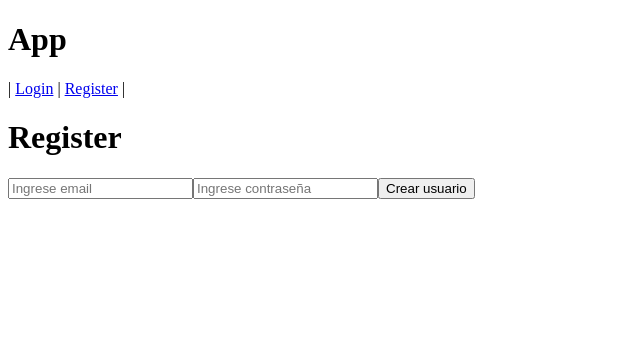
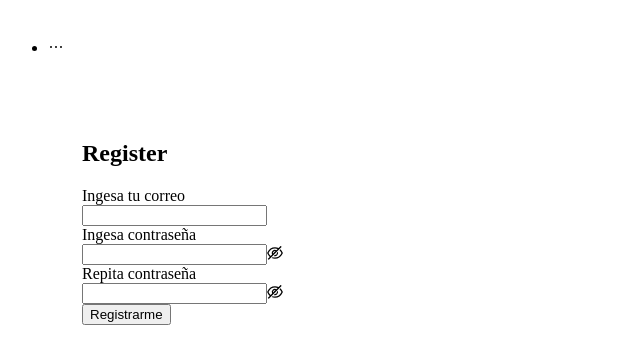
Before and after one commit to AaronIME/curso-vue, a Vue app in the folder Seccion7/firebase-app-1/: page /register in a window 1280 px wide. Shown: the top 364 px of the page, without its empty margins (0-640 px from the left). Built offline with nearby package versions, Linux system fonts and the light colour scheme.

Commit message:
Cambios formulario seccion 7

```diff
--- a/Seccion7/firebase-app-1/package.json
+++ b/Seccion7/firebase-app-1/package.json
@@ -8,9 +8,11 @@
     "preview": "vite preview"
   },
   "dependencies": {
+    "ant-design-vue": "^3.2.15",
     "firebase": "^9.6.8",
     "nanoid": "^3.3.1",
     "pinia": "^2.0.11",
+    "unplugin-vue-components": "^0.22.12",
     "vue": "^3.2.25",
     "vue-router": "^4.0.14"
   },
--- a/Seccion7/firebase-app-1/src/App.vue
+++ b/Seccion7/firebase-app-1/src/App.vue
@@ -1,20 +1,44 @@
 <template>
-  <div>
-    <h1>App</h1>
-    <nav v-if="!userStore.loadingSession">
-      <router-link to="/" v-if="userStore.userData">Home</router-link> |
-      <router-link to="/login" v-if="!userStore.userData">Login</router-link> |
-      <router-link to="/register" v-if="!userStore.userData">Register</router-link> |
-      <button @click="userStore.logoutUser" v-if="userStore.userData">Logout</button>
-    </nav>
-    <div v-else>
-      loading user...
-    </div>
-    <router-view></router-view>
-  </div>
+  <a-layout>
+    <a-layout-header v-if="!userStore.loadingSession">
+      <a-menu theme="dark" mode="horizontal" :style="{ lineHeight: '64px' }" v-model:selectedKeys="selectedKeys">
+        <a-menu-item v-if="userStore.userData" key="home">
+          <router-link to="/" >Home</router-link>
+        </a-menu-item>
+        <a-menu-item v-if="!userStore.userData" key="login">
+          <router-link to="/login" >Login</router-link>
+        </a-menu-item>
+        <a-menu-item v-if="!userStore.userData" key="register">
+          <router-link to="/register" >Register</router-link>
+        </a-menu-item>
+        <a-menu-item @click="userStore.logoutUser" v-if="userStore.userData" key="logout">Logout</a-menu-item>
+      </a-menu>
+    </a-layout-header>
+    <a-layout-content :style="{ padding: '0 50px'}">
+
+      <div :style="{ background: '#fff', padding: '24px', minHeight: '380px' }">
+        <div v-if="userStore.loadingSession">
+          loading user...
+        </div>
+        <router-view></router-view>
+      </div>
+    </a-layout-content>
+
+  </a-layout>
 </template>
 
 <script setup>
-import {useUserStore} from './stores/user'
+import { ref, watch } from 'vue';
+import { useRoute } from 'vue-router';
+import { useUserStore } from './stores/user'
+
+const route = useRoute()
 const userStore = useUserStore()
+const selectedKeys = ref([])
+
+//Esta pendiente de un dato, recibe el dato que se espera y su accion correspondiente
+watch(() => route.name, () => {selectedKeys.value = [route.name]});
+
+
+
 </script>
--- a/Seccion7/firebase-app-1/src/views/Login.vue
+++ b/Seccion7/firebase-app-1/src/views/Login.vue
@@ -1,28 +1,58 @@
 <template>
-    <div>
-        <h1>Login</h1>
-        <form @submit.prevent="handleSubmit">
-            <input type="email" placeholder="Ingrese email" v-model.trim="email">
-            <input type="password" placeholder="Ingrese contraseña" v-model.trim="password">
-            <button type="submit" :disabled="userStore.loadingUser">Acceso</button>
-        </form>
-    </div>
+    <a-row>
+        <a-col span="12" offset="6">
+            <h1>Login</h1>
+            <!-- @submit.prevent="handleSubmit" -->
+            <a-form name="basicLogin" autocomplete="off" layout="vertical" :model="formState" @finish="onFinish"
+                @finishFailed="onFinishFailed">
+                <a-form-item name="email" label="Ingesa tu correo"
+                    :rules="[{ required: true, whitespace:true, type:'email', message: 'Ingresa un email' }]">
+                    <a-input v-model:value="formState.email"></a-input>
+                </a-form-item>
+                <a-form-item  name="password" label="Ingesa contraseña"
+                    :rules="[{ whitespace:true, required: true, min:6, message: 'Ingresa una contraseña con minimo 6 caracteres' }]">
+                    <a-input-password v-model:value="formState.password"></a-input-password>
+                </a-form-item>
+                <a-form-item>
+                    <a-button type="submit" html-type="submit" :disabled="userStore.loadingUser">Ingresar</a-button>
+                </a-form-item>
+                <!-- <input type="email" placeholder="Ingrese email" v-model.trim="email"> -->
+                <!-- <input type="password" placeholder="Ingrese contraseña" v-model.trim="password"> -->
+                <!-- <button type="primary" :disabled="userStore.loadingUser">Acceso</button> -->
+            </a-form>
+        </a-col>
+    </a-row>
 </template>
 
 <script setup>
-    import { ref } from 'vue';
-    import {useUserStore} from '../stores/user'
+import { ref, reactive } from 'vue';
+import { useUserStore } from '../stores/user'
 
-    const userStore = useUserStore()
+const userStore = useUserStore()
 
-    const email = ref('')
-    const password = ref('')
+// const email = ref('')
+// const password = ref('')
 
-    const handleSubmit = async() => {
-        if(!email.value || password.value.length < 6){
-            return alert('llena los campos')
-        }
-        await userStore.loginUser(email.value, password.value)
-    }
+const formState = reactive({
+    email: '',
+    password: ''
+    //   remember: true,
+});
+
+// const handleSubmit = async () => {
+//     if (!formState.email || formState.password.length < 6) {
+//         return alert('llena los campos')
+//     }
+//     await userStore.loginUser(formState.email, formState.password)
+// }
+
+const onFinish = async (values) => {
+    console.log('Success:', values);
+    await userStore.loginUser(formState.email, formState.password)
+};
+
+const onFinishFailed = (errorInfo) => {
+    console.log('Failed:', errorInfo);
+};
 
 </script>
--- a/Seccion7/firebase-app-1/src/views/Register.vue
+++ b/Seccion7/firebase-app-1/src/views/Register.vue
@@ -1,29 +1,83 @@
-<template>
-    <div>
-        <h1>Register</h1>
-        <form @submit.prevent="handleSubmit">
+
+        <!-- <form @submit.prevent="handleSubmit">
             <input type="email" placeholder="Ingrese email" v-model.trim="email">
             <input type="password" placeholder="Ingrese contraseña" v-model.trim="password">
             <button type="submit" :disabled="userStore.loadingUser">Crear usuario</button>
-        </form>
-    </div>
+        </form> -->
+<template>
+    <a-row>
+        <a-col span="12" offset="6">
+            <h1>Register</h1>
+            <!-- @submit.prevent="handleSubmit" -->
+            <a-form name="basicLogin" autocomplete="off" layout="vertical" :model="formState" @finish="onFinish"
+                @finishFailed="onFinishFailed">
+                <a-form-item name="email" label="Ingesa tu correo"
+                    :rules="[{ required: true, whitespace: true, type:'email', message: 'Ingresa un email' }]">
+                    <a-input v-model:value="formState.email"></a-input>
+                </a-form-item>
+                <a-form-item name="password" label="Ingesa contraseña"
+                    :rules="[{ whitespace: true, required: true, min: 6, message: 'Ingresa una contraseña con minimo 6 caracteres' }]">
+                    <a-input-password v-model:value="formState.password"></a-input-password>
+                </a-form-item>
+                <a-form-item name="repassword" label="Repita contraseña" :rules="[{ validator: validatePass }]">
+                    <a-input-password v-model:value="formState.repassword"></a-input-password>
+                </a-form-item>
+                <a-form-item>
+                    <a-button type="submit" html-type="submit" :disabled="userStore.loadingUser">Registrarme</a-button>
+                </a-form-item>
+                <!-- <input type="email" placeholder="Ingrese email" v-model.trim="email"> -->
+                <!-- <input type="password" placeholder="Ingrese contraseña" v-model.trim="password"> -->
+                <!-- <button type="primary" :disabled="userStore.loadingUser">Acceso</button> -->
+            </a-form>
+        </a-col>
+    </a-row>
 </template>
 
+
 <script setup>
-    import { ref } from 'vue';
-    import {useUserStore} from '../stores/user'
+import { ref, reactive } from 'vue';
+import { useUserStore } from '../stores/user'
 
-    const userStore = useUserStore()
+const formState = reactive({
+    email: '',
+    password: '',
+    repassword: '',
+    //   remember: true,
+});
 
-    const email = ref('')
-    const password = ref('')
+const userStore = useUserStore()
 
-    const handleSubmit = async() => {
-        if(!email.value || password.value.length < 6){
-            return alert('llena los campos')
-        }
-        await userStore.registerUser(email.value, password.value)
-        alert('verifica tu cuenta de correo')
+// const email = ref('')
+// const password = ref('')
+
+// const handleSubmit = async() => {
+//     if(!email.value || password.value.length < 6){
+//         return alert('llena los campos')
+//     }
+//     await userStore.registerUser(email.value, password.value)
+//     alert('verifica tu cuenta de correo')
+// }
+
+
+
+const onFinish = async (values) => {
+    console.log('Success:', values);
+    await userStore.registerUser(formState.email, formState.password)
+};
+
+const onFinishFailed = (errorInfo) => {
+    console.log('Failed:', errorInfo);
+};
+
+let validatePass = async (_rule, value) => {
+    if (value === '') {
+        return Promise.reject('Repita contraseña');
     }
+    if (value !== formState.password) {
+        return Promise.reject('No coinciden las contraseñas');
+    }
+    return Promise.resolve();
+
+};
 
 </script>
--- a/Seccion7/firebase-app-1/vite.config.js
+++ b/Seccion7/firebase-app-1/vite.config.js
@@ -1,7 +1,14 @@
 import { defineConfig } from 'vite'
 import vue from '@vitejs/plugin-vue'
+import Components from 'unplugin-vue-components/vite';
+import { AntDesignVueResolver } from 'unplugin-vue-components/resolvers';
 
 // https://vitejs.dev/config/
 export default defineConfig({
-  plugins: [vue()]
+  plugins: [
+    vue(),
+    Components({
+      resolvers: [AntDesignVueResolver()],
+    }),
+  ]
 })
```
Also changed, not shown: Seccion7/firebase-app-1/src/router.js (+4 -4 lines), 1 other file (tests, documents, lock files or other folders).
